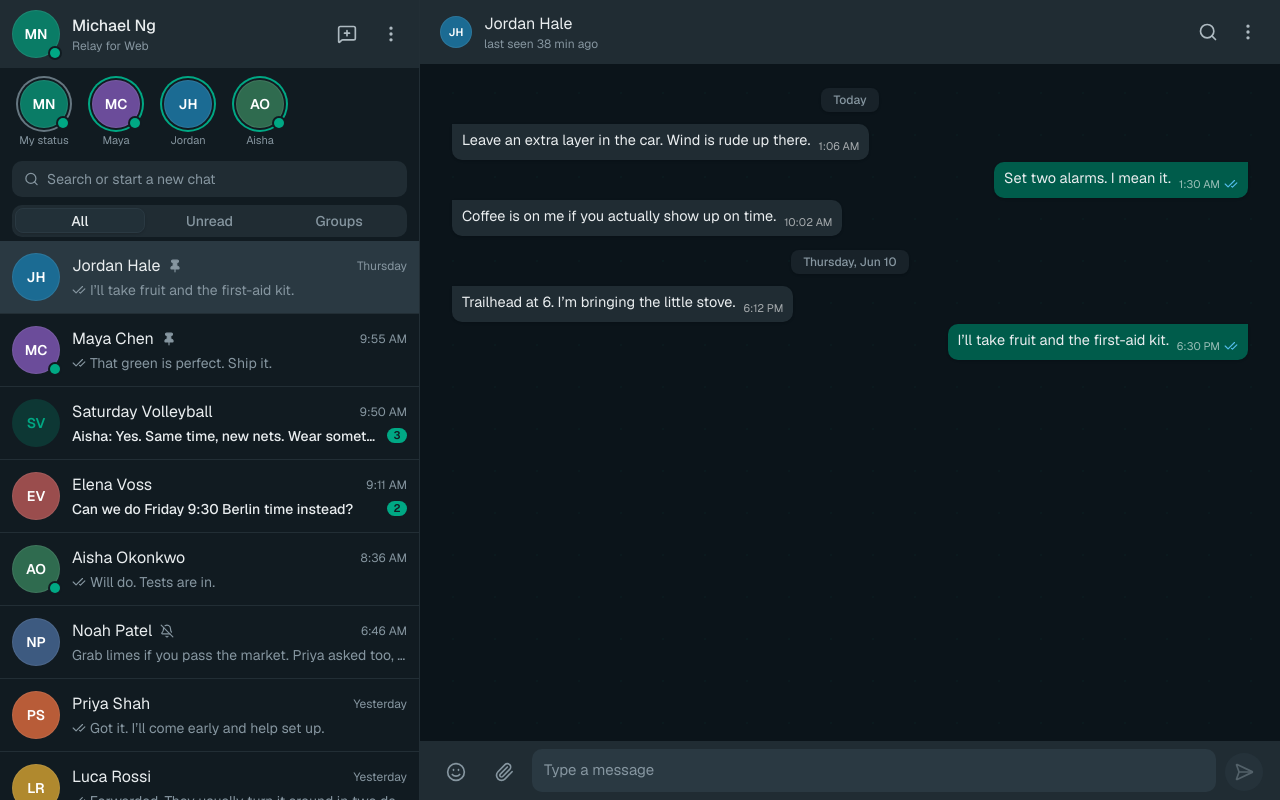
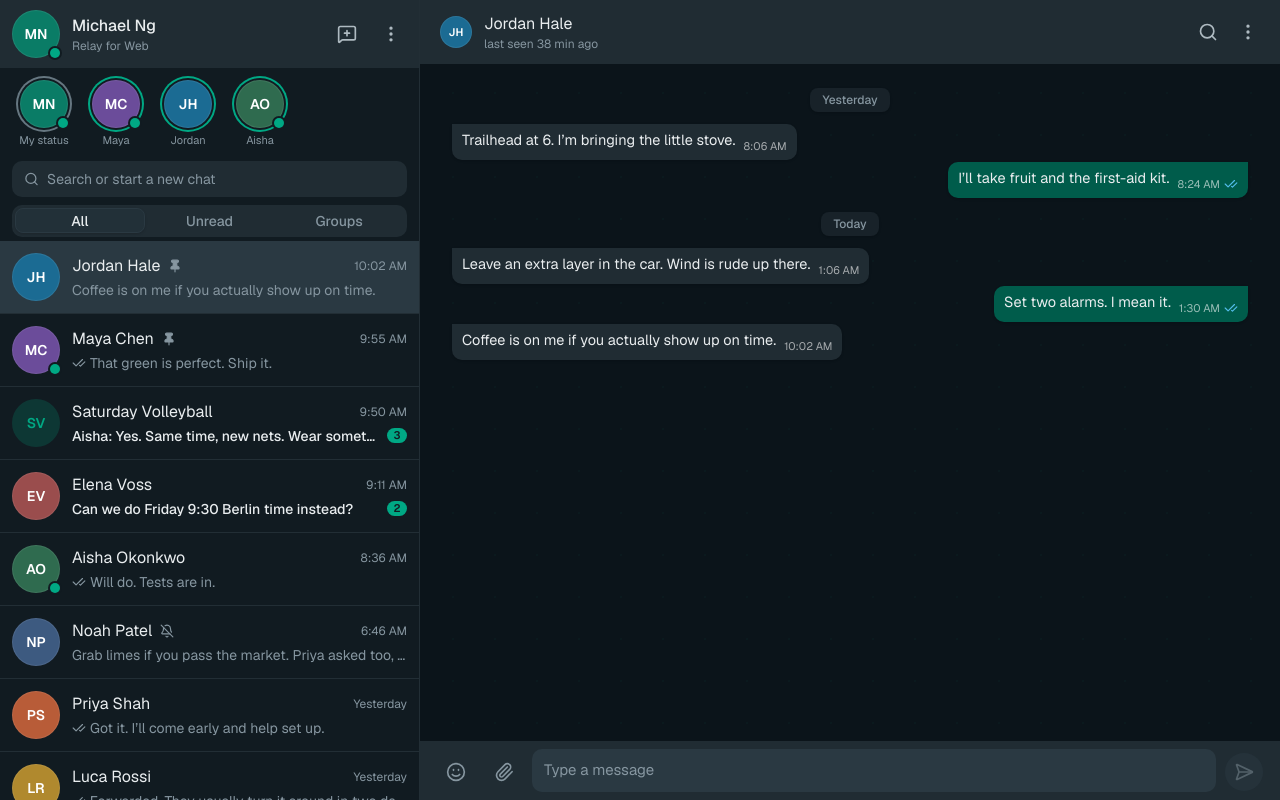
Before and after one commit to elitedentist13/pulse-chat, a Next.js app: page / in a window 1280 px wide. Both pictures are taken after a click on the button 209 px from the left and 276 px from the top of the page. Built offline with nearby package versions, Linux system fonts and the light colour scheme.

Commit message:
Fix seeded chat timestamps and make rows clickable by id
Combined day/hour helpers produced future timestamps, so Jordan's
latest message was wrong. Bump storage so the corrected seed loads.

Co-authored-by: elitedentist13 <elitedentist13@gmail.com>

```diff
--- a/src/components/messenger/chat-row.tsx
+++ b/src/components/messenger/chat-row.tsx
@@ -50,7 +50,8 @@ export function ChatRow({ chat }: { chat: Chat }) {
     >
       <button
         type="button"
-        className="flex min-w-0 flex-1 items-center gap-3 px-3 py-3 text-left"
+        className="flex min-w-0 flex-1 cursor-pointer items-center gap-3 px-3 py-3 text-left"
+        data-chat-id={chat.id}
         onClick={() => selectChat(chat.id)}
       >
         {direct ? (
--- a/src/components/messenger/conversation.tsx
+++ b/src/components/messenger/conversation.tsx
@@ -101,6 +101,7 @@ export function Conversation({ className }: { className?: string }) {
         <button
           type="button"
           className="flex min-w-0 flex-1 items-center gap-3 rounded-md px-1 py-1 text-left hover:bg-white/5"
+          data-contact-header
           onClick={() => setInfoOpen(true)}
         >
           {direct ? (
--- a/src/lib/messenger-store.tsx
+++ b/src/lib/messenger-store.tsx
@@ -13,7 +13,7 @@ import {
 import { createSeedSnapshot } from "@/lib/seed"
 import type { Chat, Contact, Message, MessengerSnapshot, StatusUpdate } from "@/lib/types"
 
-const STORAGE_KEY = "relay-messenger-v1"
+const STORAGE_KEY = "relay-messenger-v2"
 
 type ChatFilter = "all" | "unread" | "groups"
 
--- a/src/lib/seed.ts
+++ b/src/lib/seed.ts
@@ -310,8 +310,8 @@ export function createSeedSnapshot(now = Date.now()): MessengerSnapshot {
     m("m5", "chat-maya", maya.id, "Done. Dropped a preview in the file — tell me if the green is too loud.", minutes(18), "read"),
     m("m6", "chat-maya", YOU_ID, "That green is perfect. Ship it.", minutes(11), "read"),
 
-    m("m7", "chat-jordan", jordan.id, "Trailhead at 6. I’m bringing the little stove.", days(1) + hours(2), "read"),
-    m("m8", "chat-jordan", YOU_ID, "I’ll take fruit and the first-aid kit.", days(1) + hours(1.7), "read"),
+    m("m7", "chat-jordan", jordan.id, "Trailhead at 6. I’m bringing the little stove.", days(1) - 2 * 3_600_000, "read"),
+    m("m8", "chat-jordan", YOU_ID, "I’ll take fruit and the first-aid kit.", days(1) - 1.7 * 3_600_000, "read"),
     m("m9", "chat-jordan", jordan.id, "Leave an extra layer in the car. Wind is rude up there.", hours(9), "read"),
     m("m10", "chat-jordan", YOU_ID, "Set two alarms. I mean it.", hours(8.6), "read"),
     m("m11", "chat-jordan", jordan.id, "Coffee is on me if you actually show up on time.", minutes(4), "delivered"),
@@ -324,7 +324,7 @@ export function createSeedSnapshot(now = Date.now()): MessengerSnapshot {
     m("m17", "chat-volleyball", aisha.id, "Yes. Same time, new nets. Wear something you can slide in.", minutes(16), "delivered"),
 
     m("m18", "chat-priya", priya.id, "Sunday lunch is at 1. Dad already bought too much.", days(2), "read"),
-    m("m19", "chat-priya", YOU_ID, "I’ll bring the citrus salad. Need anything from the store?", days(2) - hours(1), "read"),
+    m("m19", "chat-priya", YOU_ID, "I’ll bring the citrus salad. Need anything from the store?", days(2) + 3_600_000, "read"),
     m("m20", "chat-priya", priya.id, "Limes and whatever sparkling water is on sale.", hours(26), "read"),
     m("m21", "chat-priya", YOU_ID, "Got it. I’ll come early and help set up.", hours(20), "read"),
 
@@ -334,7 +334,7 @@ export function createSeedSnapshot(now = Date.now()): MessengerSnapshot {
     m("m25", "chat-aisha", YOU_ID, "Will do. Tests are in.", minutes(90), "read"),
 
     m("m26", "chat-luca", luca.id, "Cut looks strong. Can the title card sit 8 frames longer?", days(3), "read"),
-    m("m27", "chat-luca", YOU_ID, "Easy. I’ll send a new export this afternoon.", days(3) - minutes(40), "read"),
+    m("m27", "chat-luca", YOU_ID, "Easy. I’ll send a new export this afternoon.", days(3) + 40 * 60_000, "read"),
     m("m28", "chat-luca", luca.id, "Invoice is attached in email. No rush — whenever finance is ready.", hours(30), "read"),
     m("m29", "chat-luca", YOU_ID, "Forwarded. They usually turn it around in two days.", hours(28), "read"),
 
```
